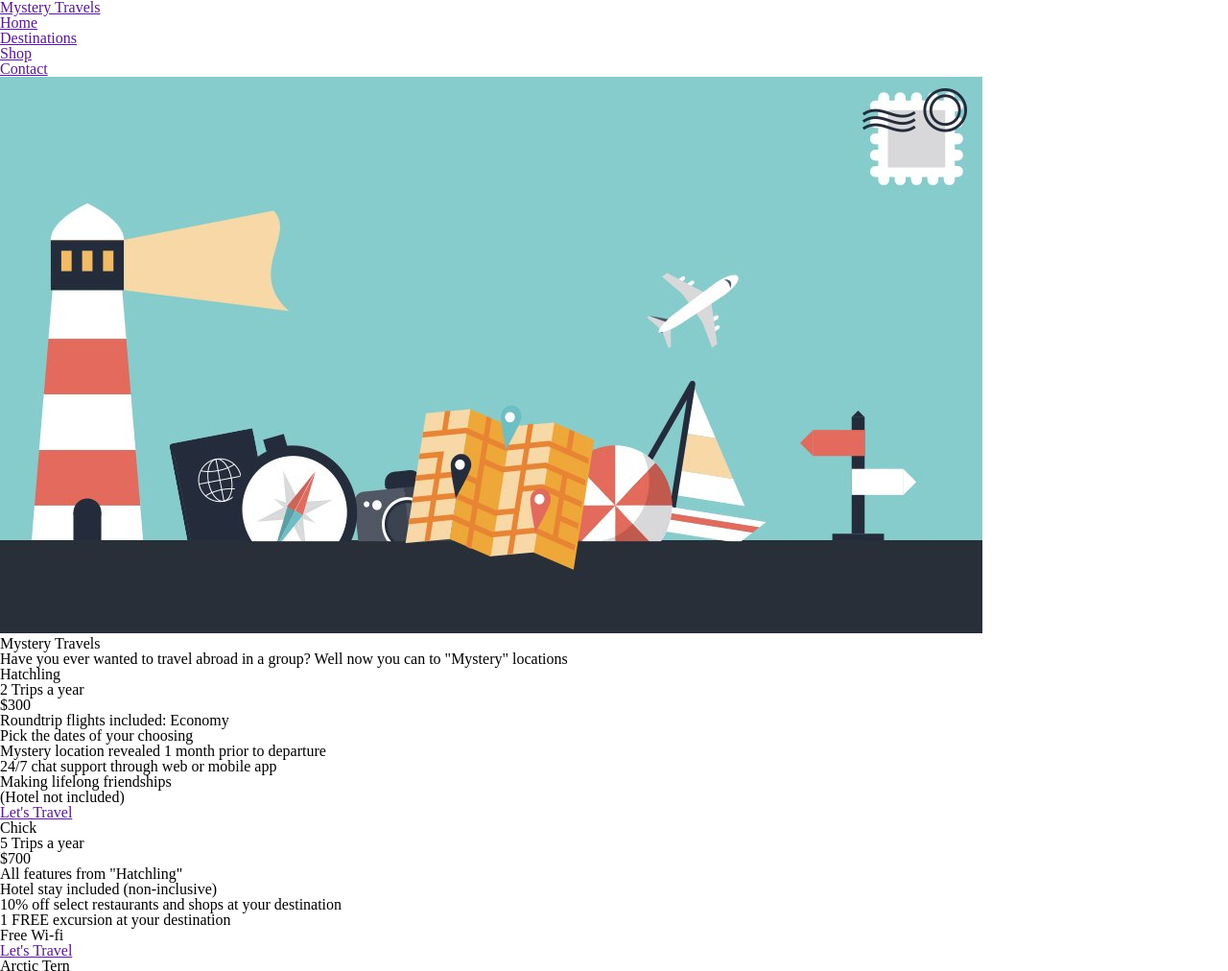
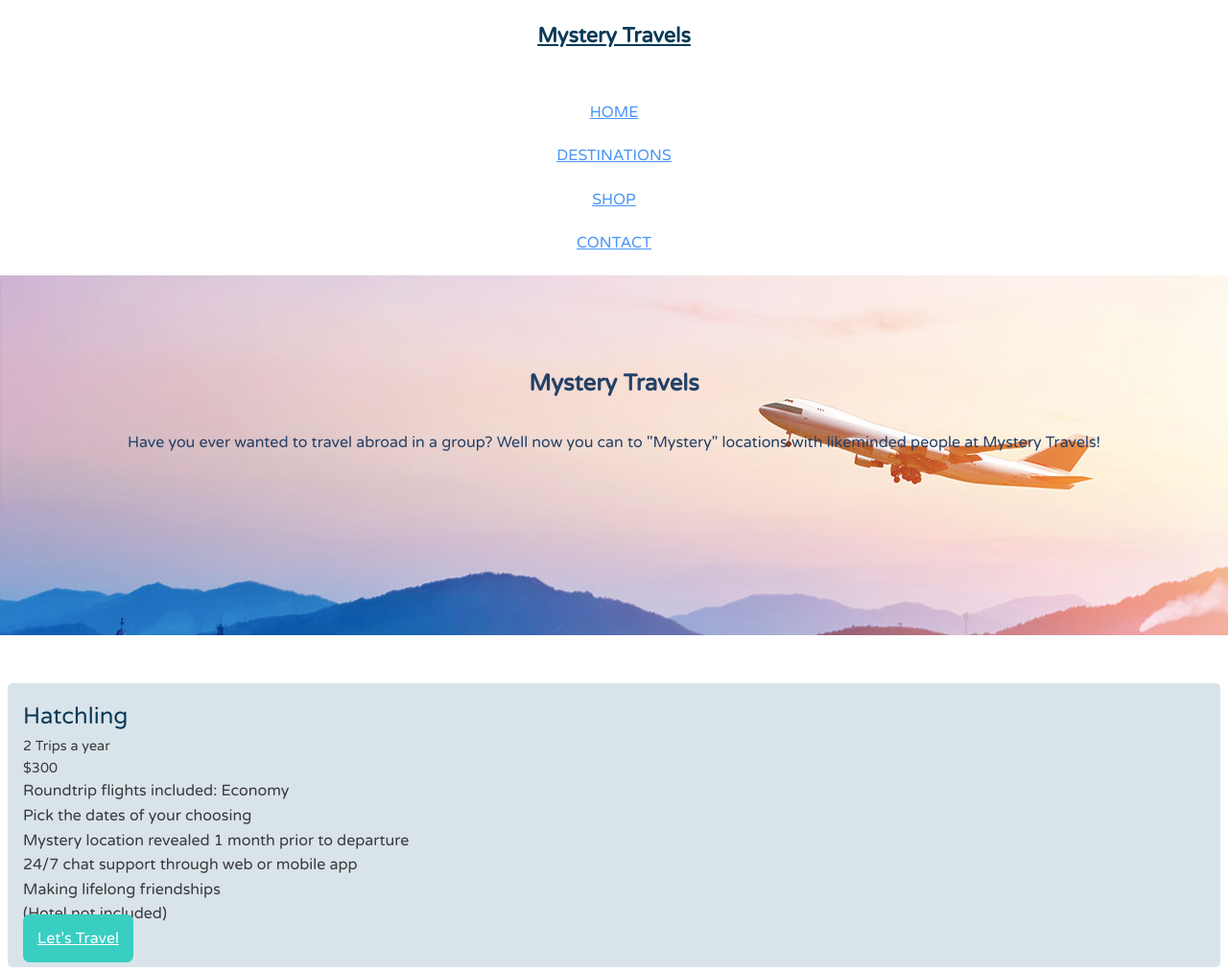
Before and after one commit to jasmindominique/homework-2-travel, a website: page index.html in a window 1280 px wide. Shown: the top 1012 px of the page at 96% size. Drawn offline with Linux system fonts and the light colour scheme.

Commit message:
Started changing CSS properties

```diff
--- a/index.html
+++ b/index.html
@@ -29,9 +29,8 @@
 	</header>
 
 	<div class="banner">
-		<img src="img/travel.jpg" alt="logo">
 		<h2 class="headline">Mystery Travels</h2>
-		<span class="tagline">Have you ever wanted to travel abroad in a group? Well now you can to "Mystery" locations<span>
+		<span class="tagline">Have you ever wanted to travel abroad in a group? Well now you can to "Mystery" locations with likeminded people at Mystery Travels!<span>
 	</div>
 
 	<div class="row">
--- a/src/scss/_variables.scss
+++ b/src/scss/_variables.scss
@@ -0,0 +1,10 @@
+$primary-color: #244168;
+$secondary-color: #4894F7;
+$accent-color: #fff;
+$column-one-third: 1/3 * 100%;
+$button-width: 40px;
+$sidebar-width: 25%;
+
+$tablet: 640px;
+$desktop-small: 960px;
+$desktop-large: 1280px;
--- a/src/scss/main.scss
+++ b/src/scss/main.scss
@@ -15,6 +15,7 @@ TABLE OF CONTENTS:
 
 /* 0. Reset ================================= */
 @import 'reset';
+@import '_variables';
 
 
 /* 1. Main Layout ================================= */
@@ -24,33 +25,98 @@ TABLE OF CONTENTS:
 }
 
 body {
-	background: #fff;
+	background: $accent-color;
+	font-family: 'Varela Round', sans serif;
+	color: #3a3a3a;
+	line-height: 1.6;
+
+	img{
+	max-width: 100%;
+	}
 }
 
-header{
+h2, a{
+	color: #093a58;
+}
+
+p{
+	font-size: .9em;
+}
+
+h2{
+	font-size: 1.5em;
+}
+
+
+h1{
+	font-size: 1.35em;
+	font-weight: bold;
+	text-align: center;
+	margin: 20px 0 30px;
+}
+
+nav {
+
+	li{
+	text-transform: uppercase;
+	text-align: center;
+	margin: 20px 0;
+	}
+
+	a{
+	color: $secondary-color;
+	}
 
 }
 
 
+footer{
+	background: #d9e4ea;
+	text-align: center;
+	padding: 30px;
+	margin-top: 40px;
+}
+
 /* 2. Content ================================= */
 
-h1{
-
+.main-header{
+	display: flex;
+	flex-direction: column;
 }
 
-h2{
+.banner{
+	background: url(../img/traveltoo.jpg)  ;
+	height: 375px;
+	text-align: center;
+	padding: 4em ;
+	margin-bottom: 50px;
 
-
+	img{
+		width: 190px;
+	}
 }
 
-h3{
-
+.headline{
+	color: $primary-color;
+	margin: 30px;
+	font-weight: bold;
 }
 
-nav{
-
+.tagline{
+	color: $primary-color;
 }
 
-p{
+.col{
+	background: #d9e4ea;
+	padding: 1em;
+	border-radius: 5px;
+	margin: 0 .5em .8em;
+}
 
+.button{
+	background: #3acec2;
+	color: #fff;
+	padding: 15px;
+	border-radius:7px;
+	margin-top: 10px;
 }
```
Also changed, not shown: dist/css/main.css, dist/img/plane.png (added), dist/img/traveltoo.jpg (added), 1 other file.
